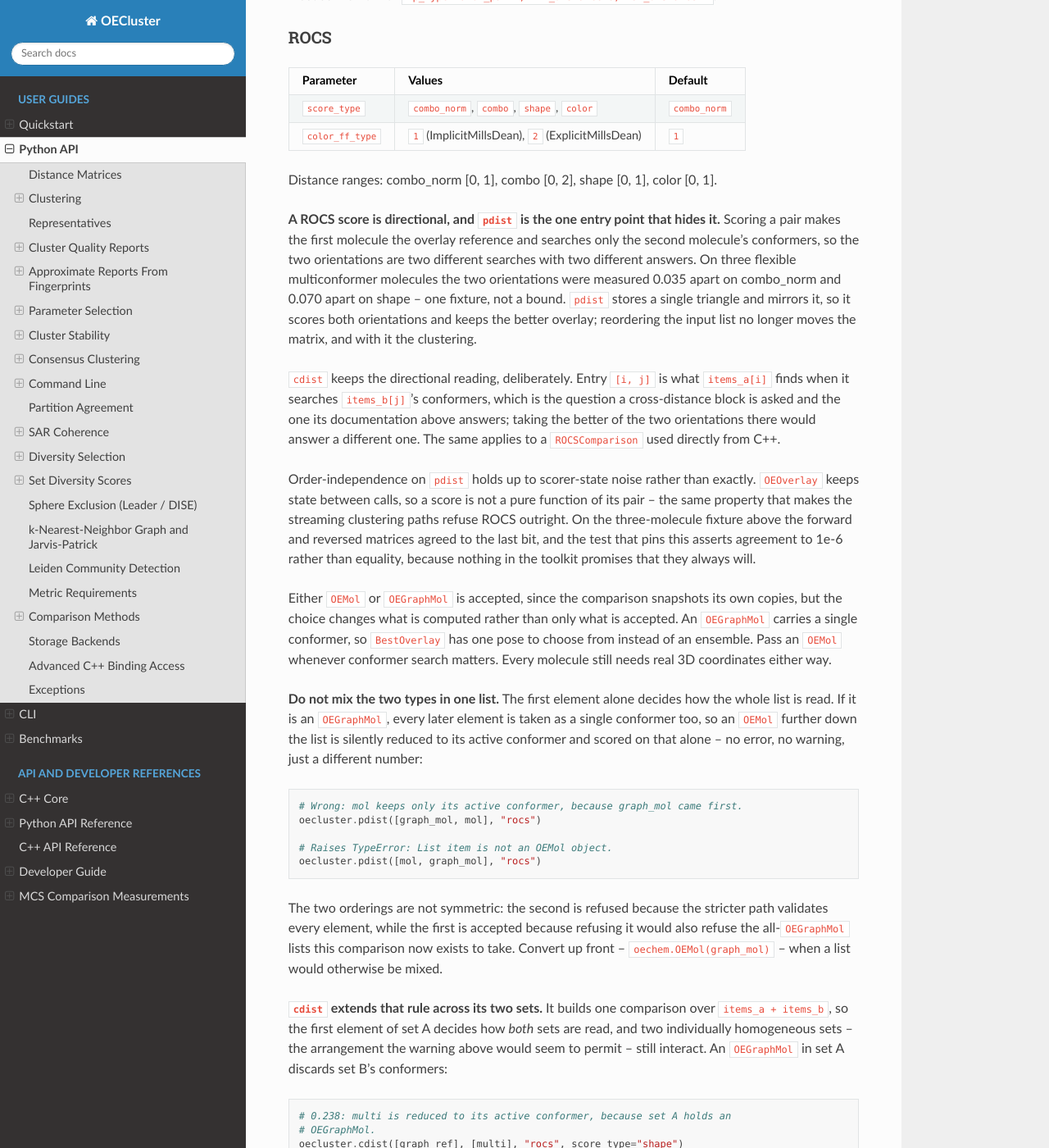
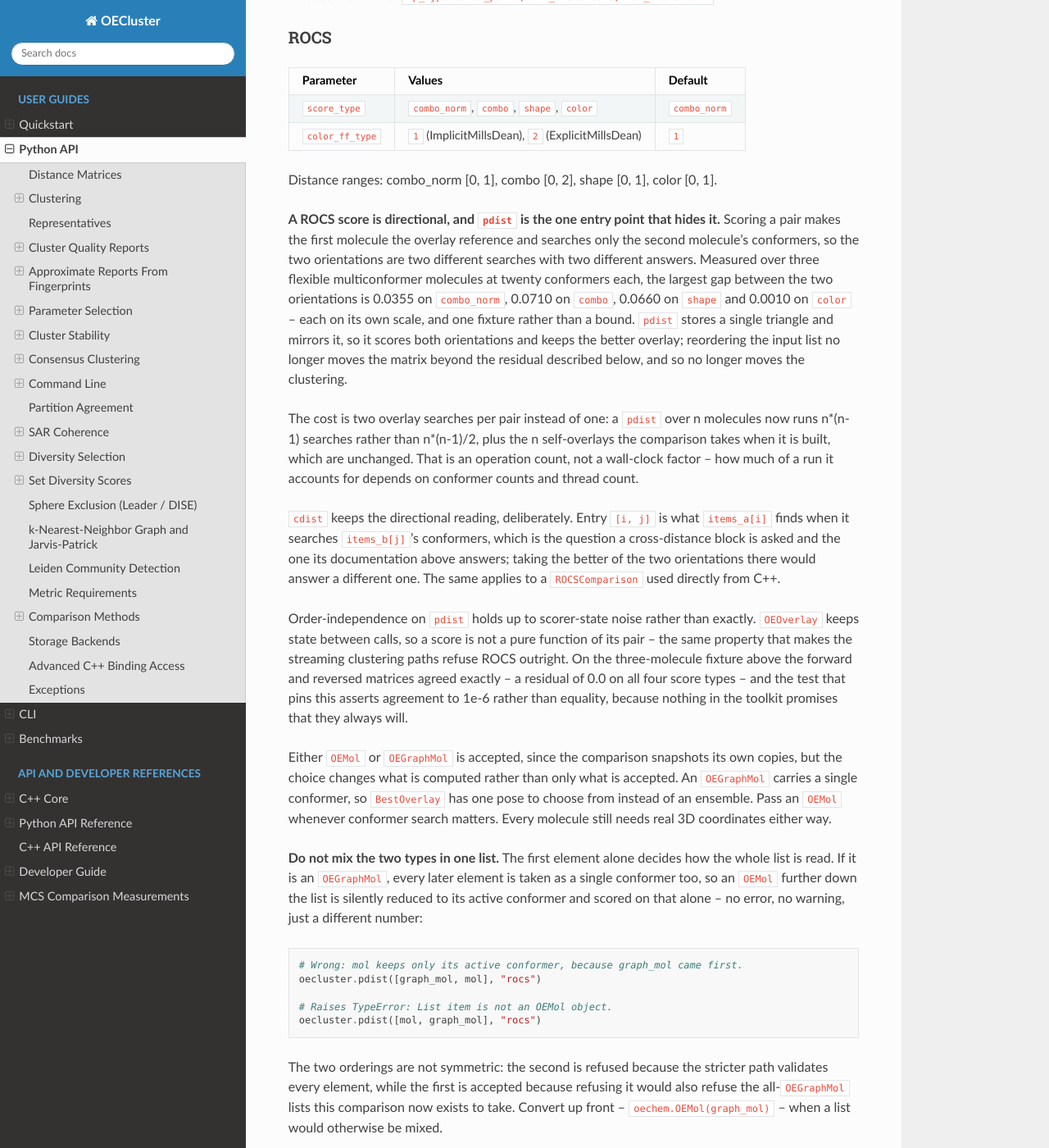
Before and after one commit to scott-arne/oecluster, a Sphinx documentation site: the page built from docs/python-api.md, in a window 1280 px wide and 1400 px high, scrolled down 68794 px. Shown: the whole window at 82% size. Built offline with Sphinx 7.4.7 and the Read the Docs theme 3.1.0, drawn with Linux system fonts in a browser that asks for light colours; pages that are not in the unit, such as notebooks, are missing from menus; the version number is read from the project's files by our own code.

Commit message:
docs: correct five figures and claims the measurements did not bear out

```diff
--- a/docs/python-api.md
+++ b/docs/python-api.md
@@ -3415,12 +3415,20 @@ Distance ranges: combo_norm [0, 1], combo [0, 2], shape [0, 1], color [0, 1].
 **A ROCS score is directional, and `pdist` is the one entry point that hides
 it.** Scoring a pair makes the first molecule the overlay reference and
 searches only the second molecule's conformers, so the two orientations are two
-different searches with two different answers. On three flexible
-multiconformer molecules the two orientations were measured 0.035 apart on
-combo_norm and 0.070 apart on shape -- one fixture, not a bound. `pdist` stores
-a single triangle and mirrors it, so it scores both orientations and keeps the
-better overlay; reordering the input list no longer moves the matrix, and with
-it the clustering.
+different searches with two different answers. Measured over three flexible
+multiconformer molecules at twenty conformers each, the largest gap between the
+two orientations is 0.0355 on `combo_norm`, 0.0710 on `combo`, 0.0660 on
+`shape` and 0.0010 on `color` -- each on its own scale, and one fixture rather
+than a bound. `pdist` stores a single triangle and mirrors it, so it scores
+both orientations and keeps the better overlay; reordering the input list no
+longer moves the matrix beyond the residual described below, and so no longer
+moves the clustering.
+
+The cost is two overlay searches per pair instead of one: a `pdist` over n
+molecules now runs n*(n-1) searches rather than n*(n-1)/2, plus the n
+self-overlays the comparison takes when it is built, which are unchanged. That
+is an operation count, not a wall-clock factor -- how much of a run it accounts
+for depends on conformer counts and thread count.
 
 `cdist` keeps the directional reading, deliberately. Entry `[i, j]` is what
 `items_a[i]` finds when it searches `items_b[j]`'s conformers, which is the
@@ -3432,9 +3440,9 @@ Order-independence on `pdist` holds up to scorer-state noise rather than
 exactly. `OEOverlay` keeps state between calls, so a score is not a pure
 function of its pair -- the same property that makes the streaming clustering
 paths refuse ROCS outright. On the three-molecule fixture above the forward and
-reversed matrices agreed to the last bit, and the test that pins this asserts
-agreement to 1e-6 rather than equality, because nothing in the toolkit promises
-that they always will.
+reversed matrices agreed exactly -- a residual of 0.0 on all four score types
+-- and the test that pins this asserts agreement to 1e-6 rather than equality,
+because nothing in the toolkit promises that they always will.
 
 Either `OEMol` or `OEGraphMol` is accepted, since the comparison snapshots its
 own copies, but the choice changes what is computed rather than only what is
```
Also changed, not shown: 6 other files.
